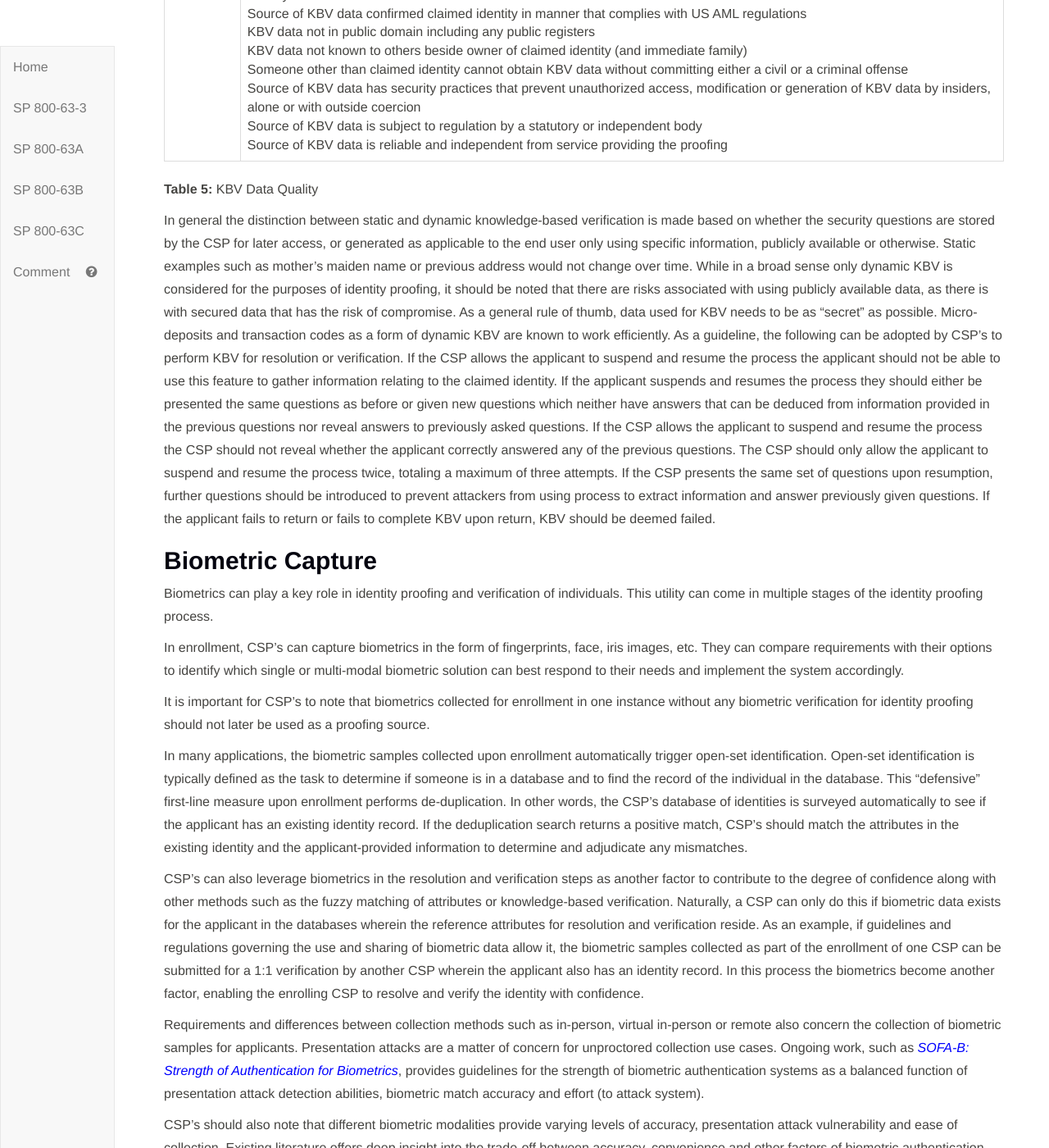
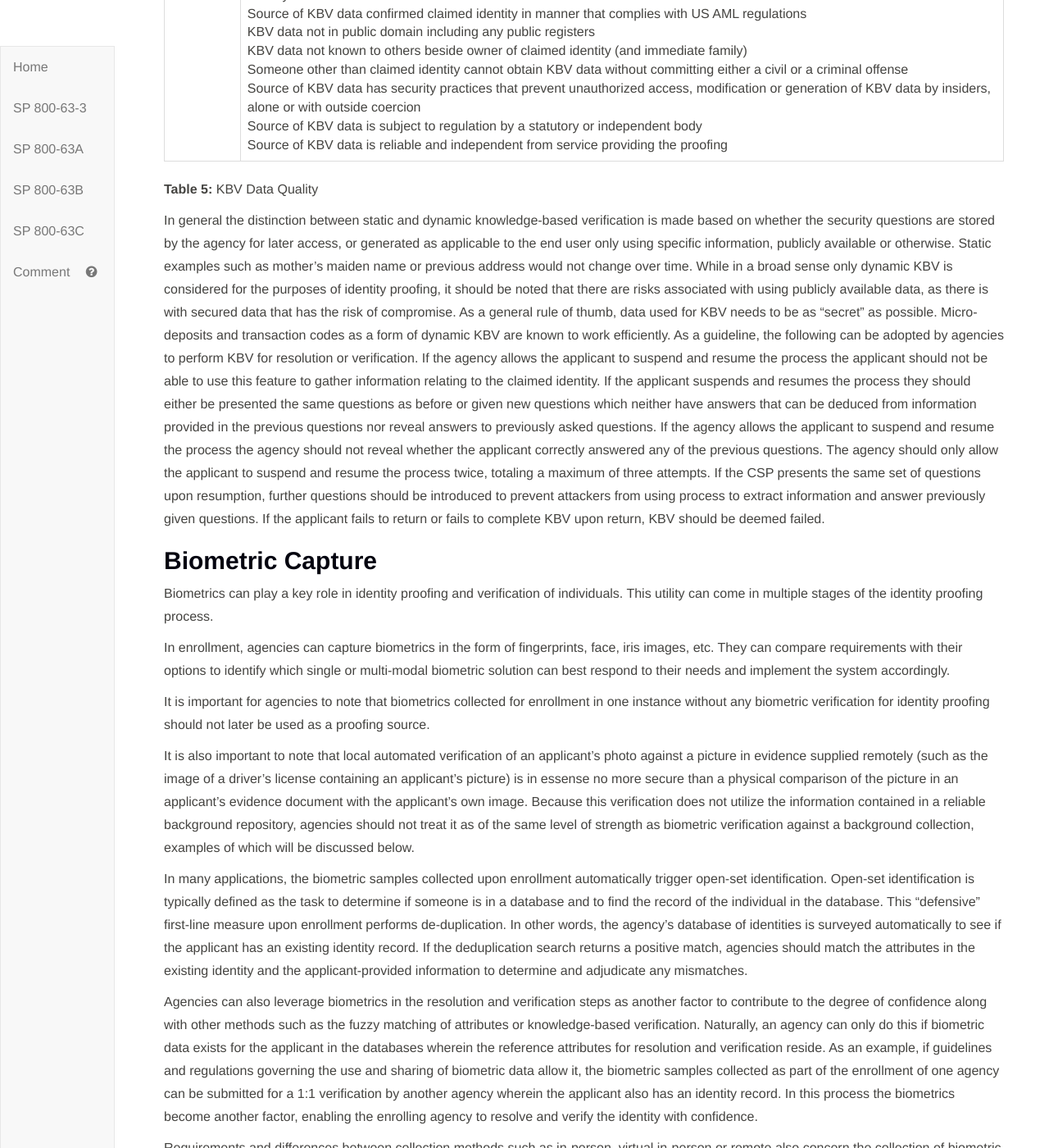
Before and after one commit to tridentity/800-63A-ImplGuide, a Jekyll site: the page built from 6_Verification.md, in a window 1280 px wide and 1400 px high, scrolled down 2091 px. Shown: the whole window at 82% size. Built offline with Jekyll 4.4.1, drawn with Linux system fonts in a browser that asks for light colours; our own code applies the rules of GitHub Pages for plain Markdown files; some of the changed text lies outside the part shown.

Commit message:
Update 6_Verification.md

```diff
--- a/6_Verification.md
+++ b/6_Verification.md
@@ -2,7 +2,7 @@
 
 The goal of identity verification is to confirm and establish a linkage between the claimed identity and the physical, live existence of the person actually presenting the evidence. This can be done by a physical or biometric comparison, or a KBV challenge, or by authenticating the applicant with methods and credentials that are appropriate for the level of assurance.
 
-Table 4-3 in SP800-63A details the verification methods necessary to achieve successful verification at the appropriate levels of strength. The strength of an evidence verification system can be assessed using this information; to achieve proofing at IAL 2, at a minimum, the applicant must be verified by a process that is able to achieve a strength of STRONG.
+Table 4-3 in SP800-63A details the verification methods necessary to achieve successful verification at the appropriate levels of strength. The strength of an evidence verification system can be assessed using this information; to achieve proofing at IAL 2, at a minimum, agencies must verify the applicants by a process that is able to achieve a strength of STRONG.
 
 In the following sections we will discuss the identity verification methods listed in Table 4-3 in SP800-63A.
 
@@ -14,12 +14,12 @@ KBV systems can also be used in the resolution stage of the identity proofing pr
 
 Detailed requirements for knowledge based verification have been specified in Section 5.3.2 in SP800-63A.
 
-The quality and availability of the data used in the KBV process results in varying degrees of confidence and CSP’s should consider the quality when when making decisions on the utilization and outcome of KBV. The CSP should follow a set of four fundamental principles in KBV design (The UK government’s [Identity Proofing and Verification (IPV) Operations Manual](https://www.gov.uk/government/uploads/system/uploads/attachment_data/file/383109/IPV_Operations_Manual_v2.3.1_Redacted.pdf) and [Good Practice Guide (GPG) 45](https://www.ncsc.gov.uk/content/files/guidance_files/GPG%2045%20%20-%20validating%20and%20Verifying%20the%20identity%20of%20an%20individual%20-%20issue%202.4%20-%20NCSC%20Web.pdf) have been used as a reference to build the baseline guidance presented in this document):
-- Clarity –process must be clear so that applicant can understand and correctly respond
+The quality and availability of the data used in the KBV process results in varying degrees of confidence and agencies should consider the quality when when making decisions on the utilization and outcome of KBV. The agency should follow a set of fundamental principles in KBV design (The UK government’s [Identity Proofing and Verification (IPV) Operations Manual](https://www.gov.uk/government/uploads/system/uploads/attachment_data/file/383109/IPV_Operations_Manual_v2.3.1_Redacted.pdf) and [Good Practice Guide (GPG) 45](https://www.ncsc.gov.uk/content/files/guidance_files/GPG%2045%20%20-%20validating%20and%20Verifying%20the%20identity%20of%20an%20individual%20-%20issue%202.4%20-%20NCSC%20Web.pdf) have been used as a reference to build the baseline guidance presented in this document):
+- Clarity –-process must be clear so that applicant can understand and correctly respond
     - Relevant, sensible, proportionate
     - Carefully constructed, clear, obvious as to what is being asked of the applicant
     - Expectation that owner of claimed identity can reasonably complete process
-- Breadth –process should cover a wide range of information
+- Breadth –-process should cover a wide range of information
     - Based on a range of information and not one single source
     - Covering different evidence categories
     - Security –process must protect claimed identity from impersonation
@@ -31,7 +31,7 @@ The quality and availability of the data used in the KBV process results in vary
     - Must minimize risk of impersonation by close family member
     - Answers to multiple questions should not have been provided to applicant earlier in workflow
     - Must not reveal personal information that has not been provided by applicant
-- Sources –process must use suitable sources
+- Sources –-process must use suitable sources
     - Organization that captures or generates original data, not intermediary
     - Data originating from separate acceptance and proofing processes within a source can be considered a separate source
     - Source used for KBV must be independent from applicant
@@ -47,30 +47,32 @@ Three levels should be considered in evaluating quality of KBV data, as shown in
 
 **Table 5:** KBV Data Quality
 
-In general the distinction between static and dynamic knowledge-based verification is made based on whether the security questions are stored by the CSP for later access, or generated as applicable to the end user only using specific information, publicly available or otherwise. Static examples such as mother’s maiden name or previous address would not change over time.
+In general the distinction between static and dynamic knowledge-based verification is made based on whether the security questions are stored by the agency for later access, or generated as applicable to the end user only using specific information, publicly available or otherwise. Static examples such as mother’s maiden name or previous address would not change over time.
 While in a broad sense only dynamic KBV is considered for the purposes of identity proofing, it should be noted that there are risks associated with using publicly available data, as there is with secured data that has the risk of compromise. As a general rule of thumb, data used for KBV needs to be as “secret” as possible. Micro-deposits and transaction codes as a form of dynamic KBV are known to work efficiently.
-As a guideline, the following can be adopted by CSP’s to perform KBV for resolution or verification.
-If the CSP allows the applicant to suspend and resume the process the applicant should not be able to use this feature to gather information relating to the claimed identity.
+As a guideline, the following can be adopted by agencies to perform KBV for resolution or verification.
+If the agency allows the applicant to suspend and resume the process the applicant should not be able to use this feature to gather information relating to the claimed identity.
 If the applicant suspends and resumes the process they should either be presented the same questions as before or given new questions which neither have answers that can be deduced from information provided in the previous questions nor reveal answers to previously asked questions.
-If the CSP allows the applicant to suspend and resume the process the CSP should not reveal whether the applicant correctly answered any of the previous questions.
-The CSP should only allow the applicant to suspend and resume the process twice, totaling a maximum of three attempts. If the CSP presents the same set of questions upon resumption, further questions should be introduced to prevent attackers from using process to extract information and answer previously given questions.
+If the agency allows the applicant to suspend and resume the process the agency should not reveal whether the applicant correctly answered any of the previous questions.
+The agency should only allow the applicant to suspend and resume the process twice, totaling a maximum of three attempts. If the CSP presents the same set of questions upon resumption, further questions should be introduced to prevent attackers from using process to extract information and answer previously given questions.
 If the applicant fails to return or fails to complete KBV upon return, KBV should be deemed failed.
 
 ## Biometric Capture
 
 Biometrics can play a key role in identity proofing and verification of individuals. This utility can come in multiple stages of the identity proofing process.
 
-In enrollment, CSP’s can capture biometrics in the form of fingerprints, face, iris images, etc. They can compare requirements with their options to identify which single or multi-modal biometric solution can best respond to their needs and implement the system accordingly.
+In enrollment, agencies can capture biometrics in the form of fingerprints, face, iris images, etc. They can compare requirements with their options to identify which single or multi-modal biometric solution can best respond to their needs and implement the system accordingly.
 
-It is important for CSP’s to note that biometrics collected for enrollment in one instance without any biometric verification for identity proofing should not later be used as a proofing source.
+It is important for agencies to note that biometrics collected for enrollment in one instance without any biometric verification for identity proofing should not later be used as a proofing source.
 
-In many applications, the biometric samples collected upon enrollment automatically trigger open-set identification. Open-set identification is typically defined as the task to determine if someone is in a database and to find the record of the individual in the database. This “defensive” first-line measure upon enrollment performs de-duplication. In other words, the CSP’s database of identities is surveyed automatically to see if the applicant has an existing identity record. If the deduplication search returns a positive match, CSP’s should match the attributes in the existing identity and the applicant-provided information to determine and adjudicate any mismatches.
+It is also important to note that local automated verification of an applicant's photo against a picture in evidence supplied remotely (such as the image of a driver's license containing an applicant's picture) is in essense no more secure than a physical comparison of the picture in an applicant's evidence document with the applicant's own image. Because this verification does not utilize the information contained in a reliable background repository, agencies should not treat it as of the same level of strength as biometric verification against a background collection, examples of which will be discussed below.
 
-CSP’s can also leverage biometrics in the resolution and verification steps as another factor to contribute to the degree of confidence along with other methods such as the fuzzy matching of attributes or knowledge-based verification. Naturally, a CSP can only do this if biometric data exists for the applicant in the databases wherein the reference attributes for resolution and verification reside. As an example, if guidelines and regulations governing the use and sharing of biometric data allow it, the biometric samples collected as part of the enrollment of one CSP can be submitted for a 1:1 verification by another CSP wherein the applicant also has an identity record. In this process the biometrics become another factor, enabling the enrolling CSP to resolve and verify the identity with confidence.
+In many applications, the biometric samples collected upon enrollment automatically trigger open-set identification. Open-set identification is typically defined as the task to determine if someone is in a database and to find the record of the individual in the database. This “defensive” first-line measure upon enrollment performs de-duplication. In other words, the agency's database of identities is surveyed automatically to see if the applicant has an existing identity record. If the deduplication search returns a positive match, agencies should match the attributes in the existing identity and the applicant-provided information to determine and adjudicate any mismatches.
+
+Agencies can also leverage biometrics in the resolution and verification steps as another factor to contribute to the degree of confidence along with other methods such as the fuzzy matching of attributes or knowledge-based verification. Naturally, an agency can only do this if biometric data exists for the applicant in the databases wherein the reference attributes for resolution and verification reside. As an example, if guidelines and regulations governing the use and sharing of biometric data allow it, the biometric samples collected as part of the enrollment of one agency can be submitted for a 1:1 verification by another agency wherein the applicant also has an identity record. In this process the biometrics become another factor, enabling the enrolling agency to resolve and verify the identity with confidence.
 
 Requirements and differences between collection methods such as in-person, virtual in-person or remote also concern the collection of biometric samples for applicants. Presentation attacks are a matter of concern for unproctored collection use cases. Ongoing work, such as [*SOFA-B: Strength of Authentication for Biometrics*](https://pages.nist.gov/SOFA/SOFA.html), provides guidelines for the strength of biometric authentication systems as a balanced function of presentation attack detection abilities, biometric match accuracy and effort (to attack system).
 
-CSP’s should also note that different biometric modalities provide varying levels of accuracy, presentation attack vulnerability and ease of collection. Existing literature offers deep insight into the trade-off between accuracy, convenience and other factors of biometric authentication. NIST and other authorities have also conducted and orchestrated standardized tests in order to evaluate performances of biometric algorithms developed by participating vendors. CSP’s should use these resources as guidelines when considering the use of biometrics in their implementations.
+Agencies should also note that different biometric modalities provide varying levels of accuracy, presentation attack vulnerability and ease of collection. Existing literature offers deep insight into the trade-off between accuracy, convenience and other factors of biometric authentication. NIST and other authorities have also conducted and orchestrated standardized tests in order to evaluate performances of biometric algorithms developed by participating vendors. agencies should use these resources as guidelines when considering the use of biometrics in their implementations.
 
 For an IAL3 system, detection mechanisms should be in place to ensure security of the system against presentation attacks if collection is done remotely. Requirements for virtual in-person collection mitigate the risk of presentation attacks for an IAL3 system.  Requirements in 800-63A should be considered for IAL2 systems.
 
@@ -78,6 +80,6 @@ Limiting the number of consecutive unsuccessful verification attempts also helps
 
 ## Address Confirmation
 
-CSP’s may require applicants to confirm their address, as outlined in SP800-63A. This is done in the form of an enrollment code sent by the CSP, intended for the applicant to receive at their address of record. Successful provision of the correct code by the applicant to the CSP serves to confirm the address provided by the applicant: The address binds the identity to the applicant’s record.
+Agencies may require applicants to confirm their address, as outlined in SP800-63A. This is done in the form of an enrollment code sent by the agency, intended for the applicant to receive at their address of record. Successful provision of the correct code by the applicant to the agency serves to confirm the address provided by the applicant: The address binds the identity to the applicant’s record.
 
-An example is a scannable image or barcode that is unique to the enrollment, mailed to the applicant’s address of record. Successful scanning and verification of this image or barcode by a mobile application provided in the CSP’s workflow can be used for address confirmation.
+An example is a scannable image or barcode that is unique to the enrollment, mailed to the applicant’s address of record. Successful scanning and verification of this image or barcode by a mobile application provided in the agency’s workflow can be used for address confirmation.
```
